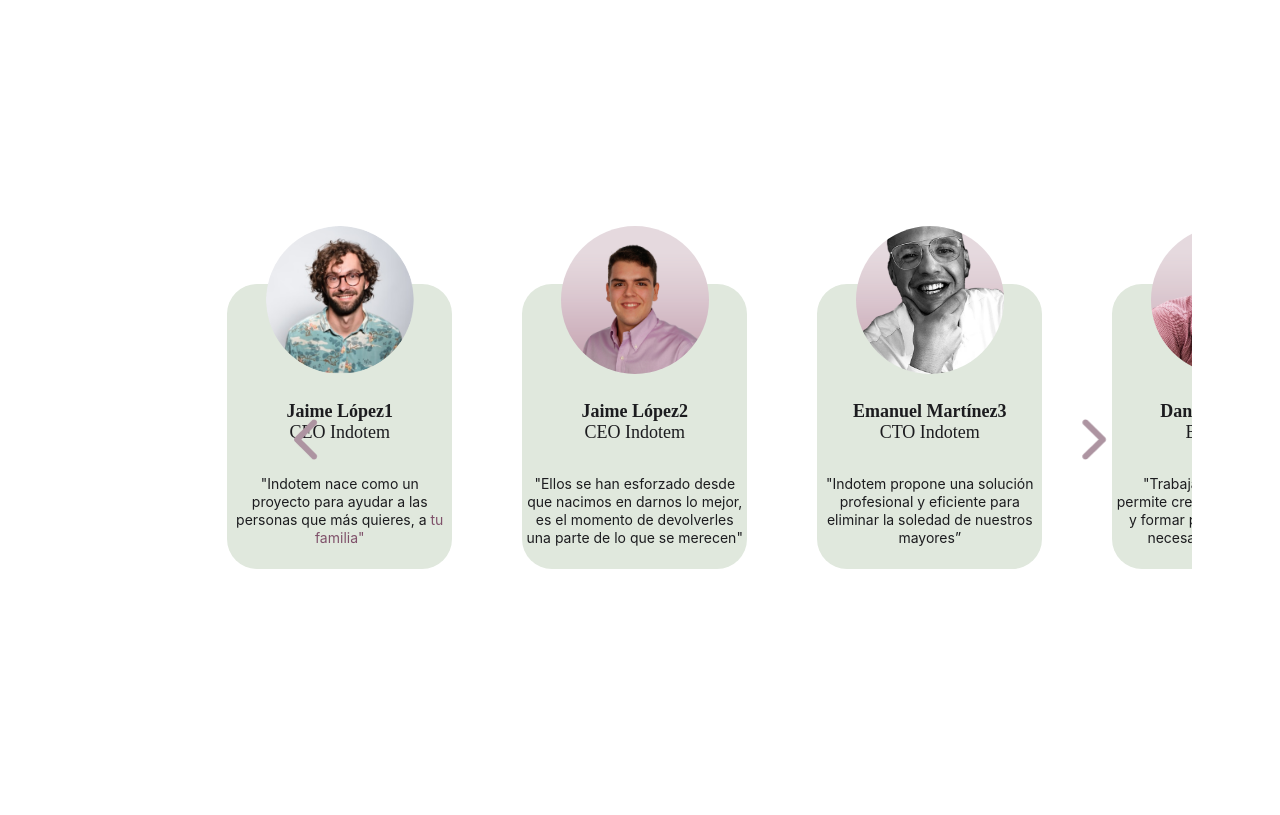
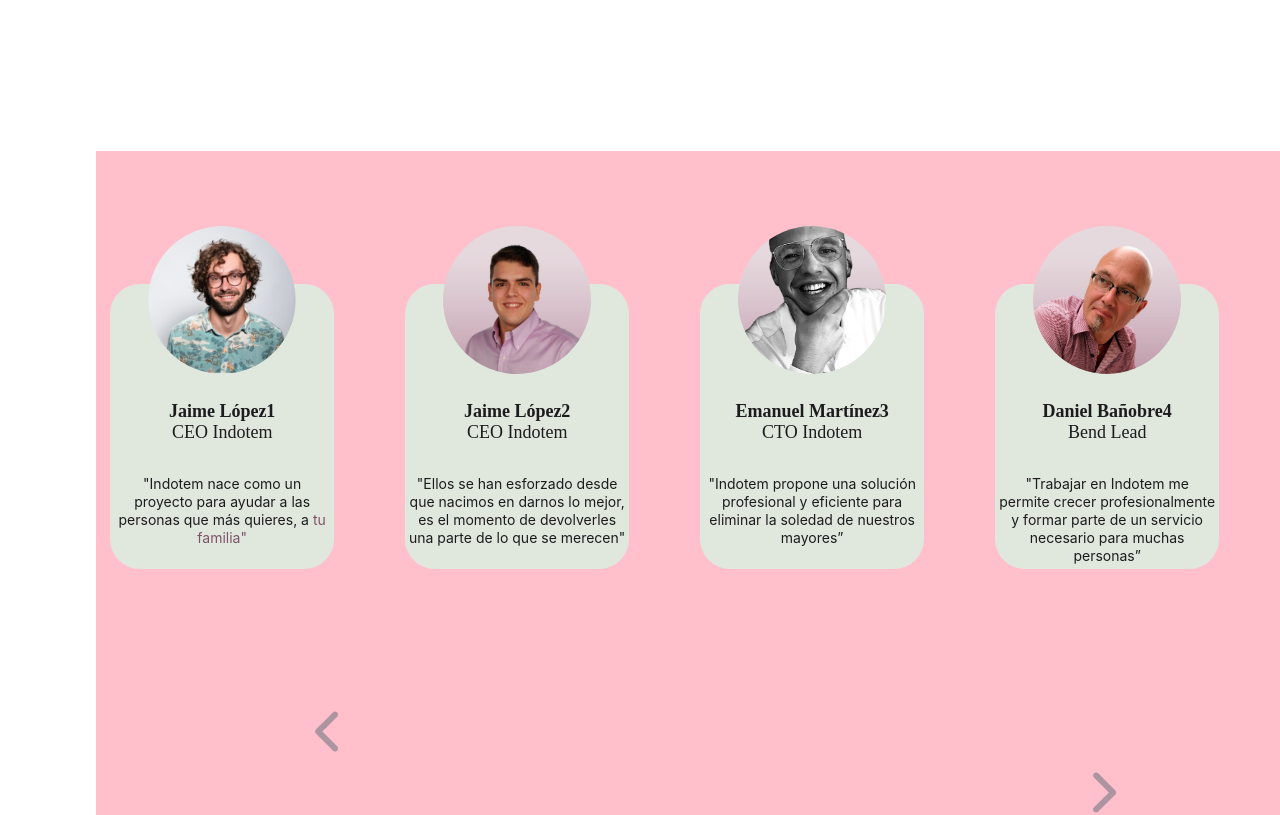
Before and after one commit to Indotem-Salddud/landing-page-fend, a React (Create React App) app: page / in a window 1280 px wide. Shown: the top 815 px of the page. Built offline with nearby package versions, Linux system fonts and the light colour scheme.

Commit message:
finishing carousel

```diff
--- a/src/components/Cards/Employee_card/EmployeeCardsData.ts
+++ b/src/components/Cards/Employee_card/EmployeeCardsData.ts
@@ -47,32 +47,21 @@ export const data = [
  photo:PhotoDaniB,
  name:"Daniel Bañobre7",
  position:"Bend Lead",
- text:'"Trabajar en Indotem me permite crecer profesionalmente y formar parte de un servicio necesario para muchas personas"',
-},
-{
- photo:PhotoManu,
- name:"Emanuel Martínez8",
- position:"CTO Indotem",
- text:'"Indotem propone una solución profesional y eficiente para eliminar la soledad de nuestros mayores” ',
-},
-{
- photo:PhotoManu,
- name:"Emanuel Martínez9",
- position:"CTO Indotem",
- text:'"Indotem propone una solución profesional y eficiente para eliminar la soledad de nuestros mayores”',
-},
-{
- photo:PhotoDaniB,
- name:"Daniel Bañobre10",
- position:"Bend Lead",
  text:'"Trabajar en Indotem me permite crecer profesionalmente y formar parte de un servicio necesario para muchas personas”',
 },
 {
  photo:PhotoExample,
- name:"Jaime López11",
+ name:"Jaime López8",
  position:"CEO Indotem",
  text:'"Indotem nace como un proyecto para ayudar a las personas que más quieres, a ',
  text2:'tu familia"'
+},
+{
+ photo:PhotoJaime,
+ name:"Jaime López9",
+ position:"CEO Indotem",
+ text:'"Ellos se han esforzado desde que nacimos en darnos lo mejor, es el momento de devolverles una parte de lo que se merecen”',
 }
 
+
 ]
--- a/src/components/Cards/Employee_carousel/ContainerCarousel.tsx
+++ b/src/components/Cards/Employee_carousel/ContainerCarousel.tsx
@@ -27,7 +27,8 @@ export default function CarouselCont(){
   useEffect(() => {
 
   }, [pos])
-  let images = [test[pos],test[pos+1],test[pos+2],test[pos+3]];
+  let images_mov = [test[pos],test[pos+1]];
+  let images_pc = [test[pos],test[pos+1],test[pos+2],test[pos+3]];
 
   let show = document.getElementById("container");
 
@@ -36,11 +37,53 @@ export default function CarouselCont(){
     <ContainerStyled >
       <CardContainer id="container" >
 
-        {images}
+        {images_mov}
 
       </CardContainer>
 
-      <CaruselLeftButton background={lArrow}
+      <CardContainer id="pc"  >
+
+        {images_pc}
+
+      </CardContainer>
+
+      <CaruselLeftButton id="pc_mvl_left" background={lArrow}
+      onClick={() => {
+        if(pos !== 0){
+          show?.classList.add("animateLeft");
+          setTimeout(() => {show?.classList.remove("animateLeft")},1000)
+          setTimeout(() => {show?.classList.remove("animateRight")},1000)
+        }
+
+        if (pos<=2) {
+          setPos(pos=0);
+
+          return
+      }
+      setPos(pos - 2);
+
+
+    }}
+      />
+      <CaruselRightButton id="pc_mvl_right" background={rArrow}
+      onClick={() => {
+        if(pos !== test.length - 2){
+          show?.classList.add("animateRight");
+          setTimeout(() => {show?.classList.remove("animateLeft")},1000)
+          setTimeout(() => {show?.classList.remove("animateRight")},1000)
+
+        }
+        if (pos+1>=test.length-2) {
+          setPos(pos=test.length-2);
+
+          return
+      } setPos(pos + 2);
+      }
+      }
+
+      />
+
+<CaruselLeftButton id="pc_button_left" background={lArrow}
       onClick={() => {
         if(pos !== 0){
           show?.classList.add("animateLeft");
@@ -58,7 +101,8 @@ export default function CarouselCont(){
 
     }}
       />
-      <CaruselRightButton background={rArrow}
+
+<CaruselRightButton id="pc_button_right" background={rArrow}
       onClick={() => {
         if(pos !== test.length - 4){
           show?.classList.add("animateRight");
@@ -71,12 +115,7 @@ export default function CarouselCont(){
 
           return
       } setPos(pos + 4);
-
-
-
-     /* show.style.animationName = "fadein";  */
       }
-
       }
 
       />
--- a/src/components/Cards/Employee_carousel/EmployeeCarouselStyled.ts
+++ b/src/components/Cards/Employee_carousel/EmployeeCarouselStyled.ts
@@ -6,10 +6,11 @@ import styled from "styled-components";
 
 export const ContainerStyled = styled.div`
   position: center;
-  width: 122vh;
+  width: 152vh;
   height: 110vh;
   z-index: 0;
   margin: auto;
+  background-color: pink;
  overflow: hidden;
   z-index: 1;
 
--- a/src/sample/SampleStyle.css
+++ b/src/sample/SampleStyle.css
@@ -28,6 +28,29 @@ h1 {
   flex-grow: 0;
   margin: 0px 15px;
 }
+#pc{
+  display: flex;
+}
+#container{
+  display: none;
+}
+#pc_button_right{
+  position: relative;
+  top: -135px;
+  left: 980px;
+  display: flex;
+}
+#pc_button_left{
+  position: relative;
+  top: -148px;
+  display: flex;
+}
+#pc_mvl_right{
+  display: none;
+}
+#pc_mvl_left{
+  display: none;
+}
 #test1{
   width: 90%;
   display: flex;
@@ -57,3 +80,26 @@ h1 {
   from { transform: translate(-100%, 0); }
   to   { transform: translate(0, 0); }
 }
+
+
+@media (max-width: 600px){
+  #pc{
+    display: none;
+  }
+  #container{
+    display: flex;
+  }
+  #pc_button_right{
+    display: none;
+  }
+  #pc_button_left{
+
+    display: none;
+  }
+  #pc_mvl_right{
+    display: flex;
+  }
+  #pc_mvl_left{
+    display: flex;
+  }
+}
```
